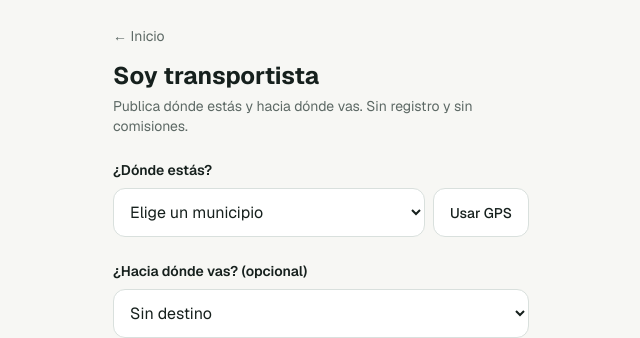
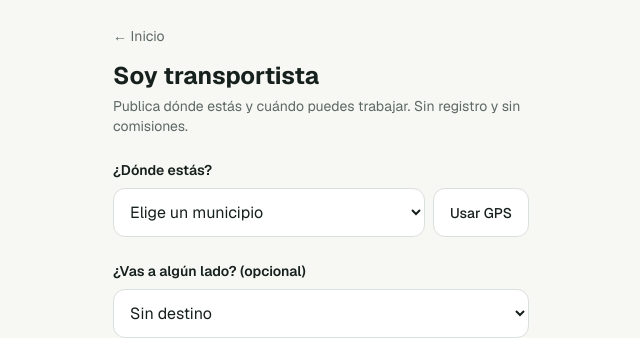
Before and after one commit to ycantill/rumbox, a Next.js app: page /transportista in a window 1280 px wide. Shown: the top 338 px of the page, without its empty margins (319-959 px from the left). Built offline with nearby package versions, Linux system fonts and the light colour scheme.

Commit message:
Ajustar textos del destino opcional en la pantalla del transportista
Co-Authored-By: Claude Opus 5.5 (1M context) <noreply@anthropic.com>
Claude-Session: https://claude.ai/code/session_01JBrLTXfFGJyXJ4va6Zg1Zo

```diff
--- a/src/app/transportista/driver-form.tsx
+++ b/src/app/transportista/driver-form.tsx
@@ -145,7 +145,7 @@ export function DriverForm() {
 
         {/* Con destino el match va por el corredor (Modo Ruta); sin destino, por
             cercanía al origen. Es lógica interna: el transportista no la ve. */}
-        <Field label="¿Hacia dónde vas? (opcional)">
+        <Field label="¿Vas a algún lado? (opcional)">
           <CitySelect
             name="destination"
             value={destination}
--- a/src/app/transportista/page.tsx
+++ b/src/app/transportista/page.tsx
@@ -14,7 +14,7 @@ export default function DriverPage() {
       </Link>
       <h1 className="mt-3 text-2xl font-bold">Soy transportista</h1>
       <p className="mb-6 mt-1 text-sm text-muted">
-        Publica dónde estás y hacia dónde vas. Sin registro y sin comisiones.
+        Publica dónde estás y cuándo puedes trabajar. Sin registro y sin comisiones.
       </p>
       <DriverForm />
     </main>
```
